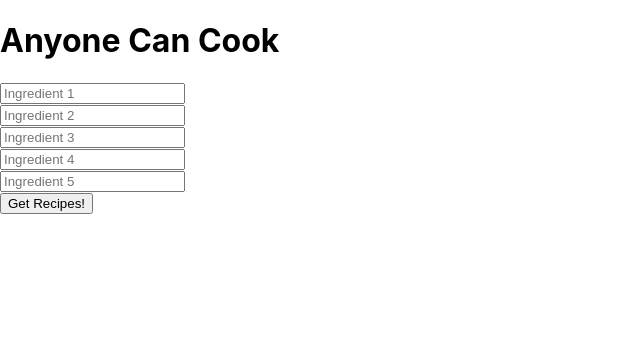
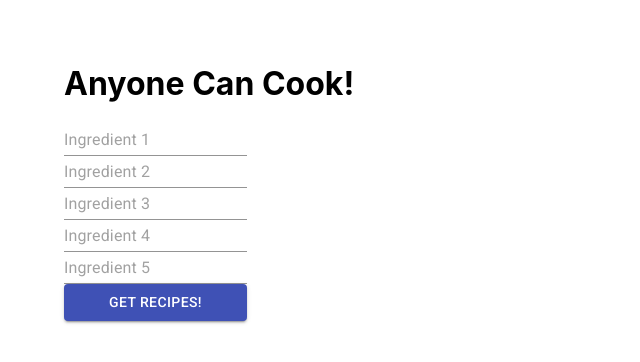
Before and after one commit to brandon-lai/anyone-can-cook, a React (Create React App) app in the folder frontend/: page / in a window 1280 px wide. Shown: the top 362 px of the page, without its empty margins (0-640 px from the left). Built offline with nearby package versions, Linux system fonts and the light colour scheme.

Commit message:
adds some styling

```diff
--- a/frontend/package.json
+++ b/frontend/package.json
@@ -3,6 +3,7 @@
   "version": "0.1.0",
   "private": true,
   "dependencies": {
+    "@material-ui/core": "^4.11.2",
     "@testing-library/jest-dom": "^5.11.4",
     "@testing-library/react": "^11.1.0",
     "@testing-library/user-event": "^12.1.10",
--- a/frontend/src/App.js
+++ b/frontend/src/App.js
@@ -1,6 +1,7 @@
 import React, { useState } from 'react';
 import uuid from 'react-uuid';
 import Input from './components/input';
+import { Button } from '@material-ui/core';
 
 function App() {
 
@@ -41,14 +42,16 @@ function App() {
   return (
     <div className="App">
       <header className="App-header">
-        <h1>Anyone Can Cook</h1>
-        <Input returnVal={getInput} num='1' />
-        <Input returnVal={getInput} num='2' />
-        <Input returnVal={getInput} num='3' />
-        <Input returnVal={getInput} num='4' />
-        <Input returnVal={getInput} num='5' />
-        <button onClick={getRecipes}>Get Recipes!</button>
-        <ol>
+        <h1 className="title">Anyone Can Cook!</h1>
+        <div className="gridInput">
+          <Input returnVal={getInput} num='1' />
+          <Input returnVal={getInput} num='2' />
+          <Input returnVal={getInput} num='3' />
+          <Input returnVal={getInput} num='4' />
+          <Input returnVal={getInput} num='5' />
+          <Button variant="contained" color="primary" onClick={getRecipes}>Get Recipes!</Button>
+        </div>
+        <ol className="recipes">
           {recipes.map((recipe) => (
             <div key={uuid()}>
               <li>{recipe.title}</li>
--- a/frontend/src/components/input.js
+++ b/frontend/src/components/input.js
@@ -1,6 +1,7 @@
 import React, { useState } from 'react';
+import { Input } from '@material-ui/core';
 
-const Input = (props) => {
+const SimpleInput = (props) => {
     const [inputVal, setInputVal] = useState('');
 
     const handleSubmit = (e) => {
@@ -9,9 +10,9 @@ const Input = (props) => {
     }
 
     return (
-        <div className="input">
+        <div className="gridItem">
             <form onSubmit={handleSubmit}>
-                <input
+                <Input
                     value={inputVal}
                     onChange={event => setInputVal(event.target.value)}
                     onBlur={handleSubmit}
@@ -22,4 +23,4 @@ const Input = (props) => {
     );
 };
 
-export default Input;
+export default SimpleInput;
--- a/frontend/src/index.css
+++ b/frontend/src/index.css
@@ -1,3 +1,5 @@
+@import url('https://fonts.googleapis.com/css?family=Roboto:300,400,500,700&display=swap');
+
 body {
   margin: 0;
   font-family: -apple-system, BlinkMacSystemFont, 'Segoe UI', 'Roboto', 'Oxygen',
@@ -11,3 +13,30 @@ code {
   font-family: source-code-pro, Menlo, Monaco, Consolas, 'Courier New',
     monospace;
 }
+
+.App {
+  margin: 4em;
+}
+
+.title {
+  position: relative;
+  right: 0;
+}
+
+.gridInput {
+  display: inline-grid;
+  position: relative;
+}
+
+.gridItem {
+  display: block;
+  margin-bottom: 10;
+  width: 100;
+}
+
+.recipes {
+  display: grid;
+  position: absolute;
+  left: 24em;
+  top: 4em;
+}
```
Also changed, not shown: 2 other files (tests, documents, lock files or other folders).
